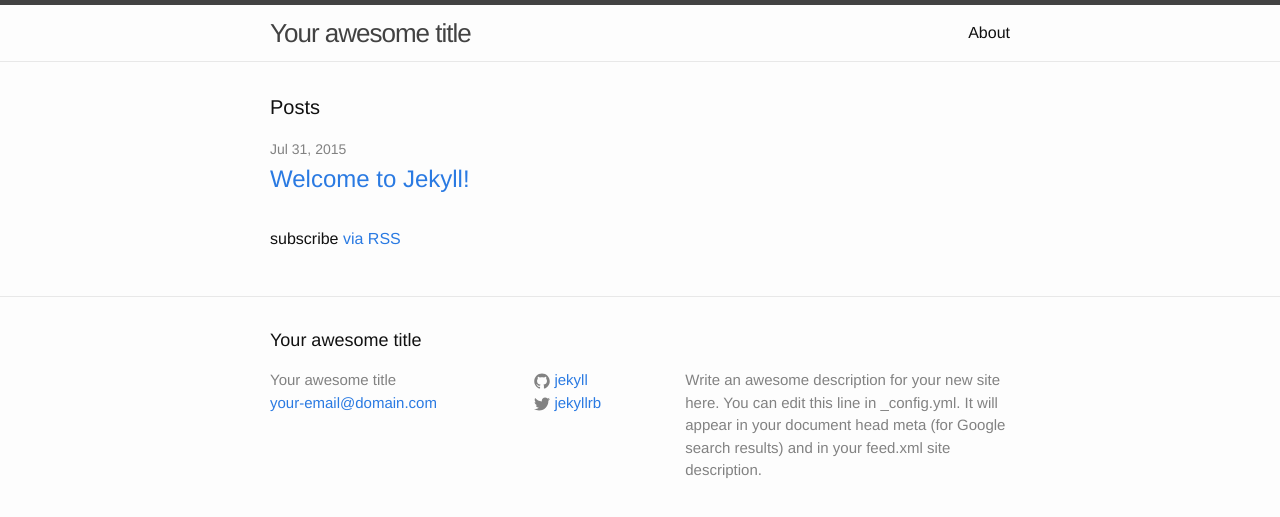
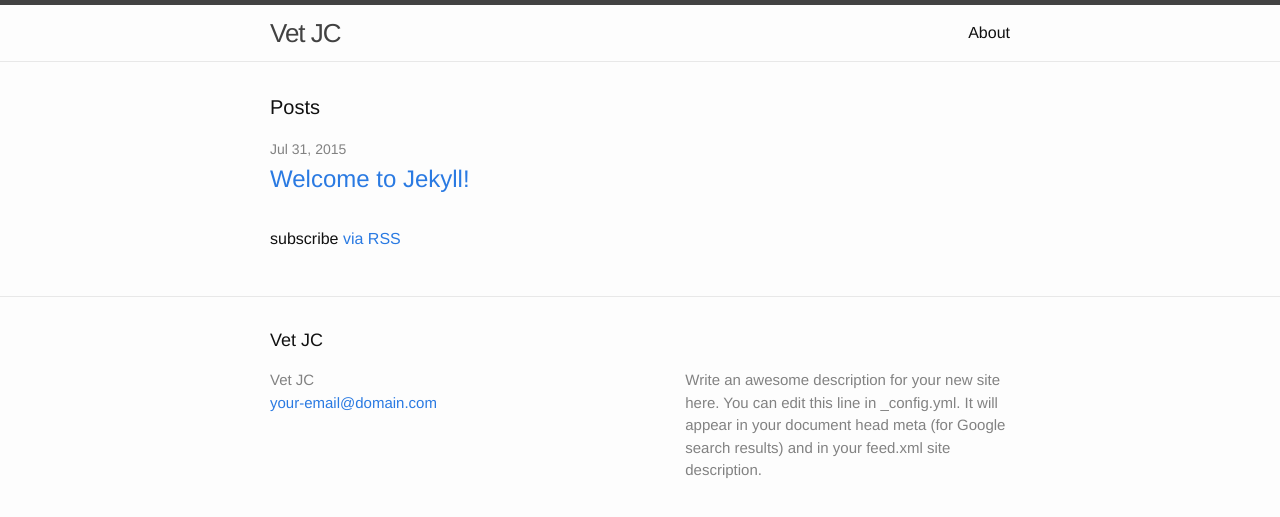
Before and after one commit to tcranston/VetJC, a Jekyll site: the page built from index.html, in a window 1280 px wide. Shown: the top 517 px of the page. Built offline with Jekyll 4.4.1, drawn with Linux system fonts in a browser that asks for light colours.

Commit message:
updating baseurl

```diff
--- a/_config.yml
+++ b/_config.yml
@@ -1,14 +1,14 @@
 # Site settings
-title: Your awesome title
+title: Vet JC
 email: your-email@domain.com
 description: > # this means to ignore newlines until "baseurl:"
   Write an awesome description for your new site here. You can edit this
   line in _config.yml. It will appear in your document head meta (for
   Google search results) and in your feed.xml site description.
-baseurl: "" # the subpath of your site, e.g. /blog/
+baseurl: "/VetJC" # the subpath of your site, e.g. /blog/
 url: "http://yourdomain.com" # the base hostname & protocol for your site
-twitter_username: jekyllrb
-github_username:  jekyll
+# twitter_username: jekyllrb
+# github_username:  jekyll
 
 # Build settings
 markdown: kramdown
```
